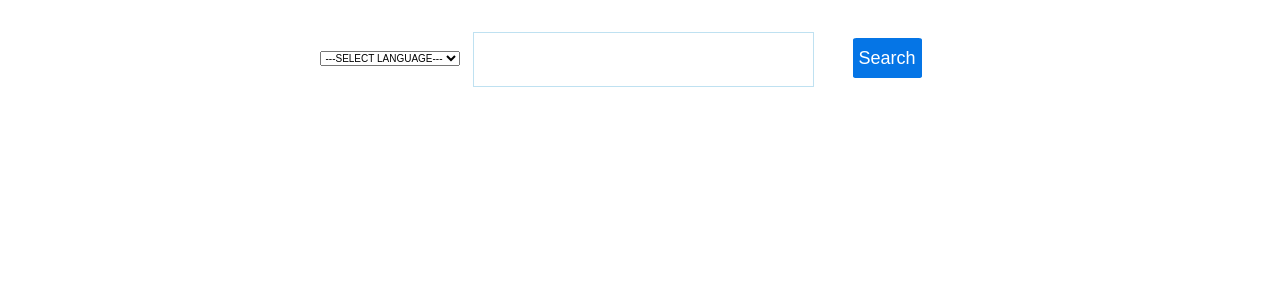
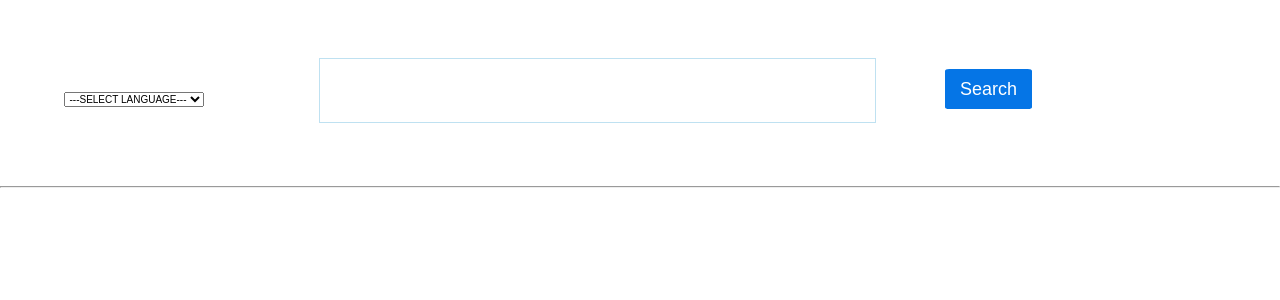
Before and after one commit to EnmanuelEstrella22/SeekerWiki, a React (Create React App) app: page / in a window 1280 px wide. Shown: the top 300 px of the page. Built offline with nearby package versions, Linux system fonts and the light colour scheme.

Commit message:
Adding accountant of pages

```diff
--- a/src/pages/apiWikipedia/index.js
+++ b/src/pages/apiWikipedia/index.js
@@ -25,6 +25,10 @@ class SeekerWiki extends Component {
 
      handleInputSearch = () => {
           const { text, language } = this.state;
+
+          if (text === '') {
+               this.setState({ content: [] })
+          } else {
                const endpoint = `https://${language}.wikipedia.org/w/api.php?action=query&list=search&prop=info&inprop=url&utf8=&format=json&origin=*&srlimit=20&srsearch=${text}`;
                fetch(endpoint)
                     .then(response => response.json())
@@ -34,6 +38,7 @@ class SeekerWiki extends Component {
                          })
                     )
                     .catch(() => console.log('An error occurred'));
+          }
      }
      render() {
           return (
@@ -46,10 +51,13 @@ class SeekerWiki extends Component {
                          </select>
                          <input type='text' onChange={event => this.handleSearch(event)} />
                          <input type='submit' value='Search' onClick={() => this.handleInputSearch()} />
+                         <p>{this.state.content.length < 1 ? '' : this.state.content.length}</p>
                     </div>
+                    <hr />
                     <div className='login-box2'>{this.state.content.map((search, index) => <div key={`article-${index}`}>
                          <a href={encodeURI(`https://en.wikipedia.org/wiki/${search.title}`)}><h3>{search.title}</h3></a>
                          <p> {search.snippet.replace(/<[^>]*>?/g, '')} </p>
+                         <hr />
                     </div>)}
                     </div>
                </div >
--- a/src/pages/apiWikipedia/style.css
+++ b/src/pages/apiWikipedia/style.css
@@ -10,13 +10,18 @@ body {
    }
 
    .login-box1 {
-     width: 50%;
-     margin-left: 25%;
-     margin-right: 25%;
+     width: 90%;
+     margin-left: 5%;
+     margin-right: 5%;
      display:flex;
 
    }
 
+   .login-box1 p {
+
+    margin-top: 8%;
+    margin-left: 10%;
+   }
 
    .login-box h1 {
      margin: 0;
@@ -29,7 +34,7 @@ body {
    .login-box select {
     /* margin: 0; */
     margin-top: 8%;
-    margin-right: 2%;
+    margin-right: 10%;
     /* padding: 0 0 20px; */
     text-align: center;
     font-size: 10px;
```
Lines whose indentation alone changed are shown as unchanged.
